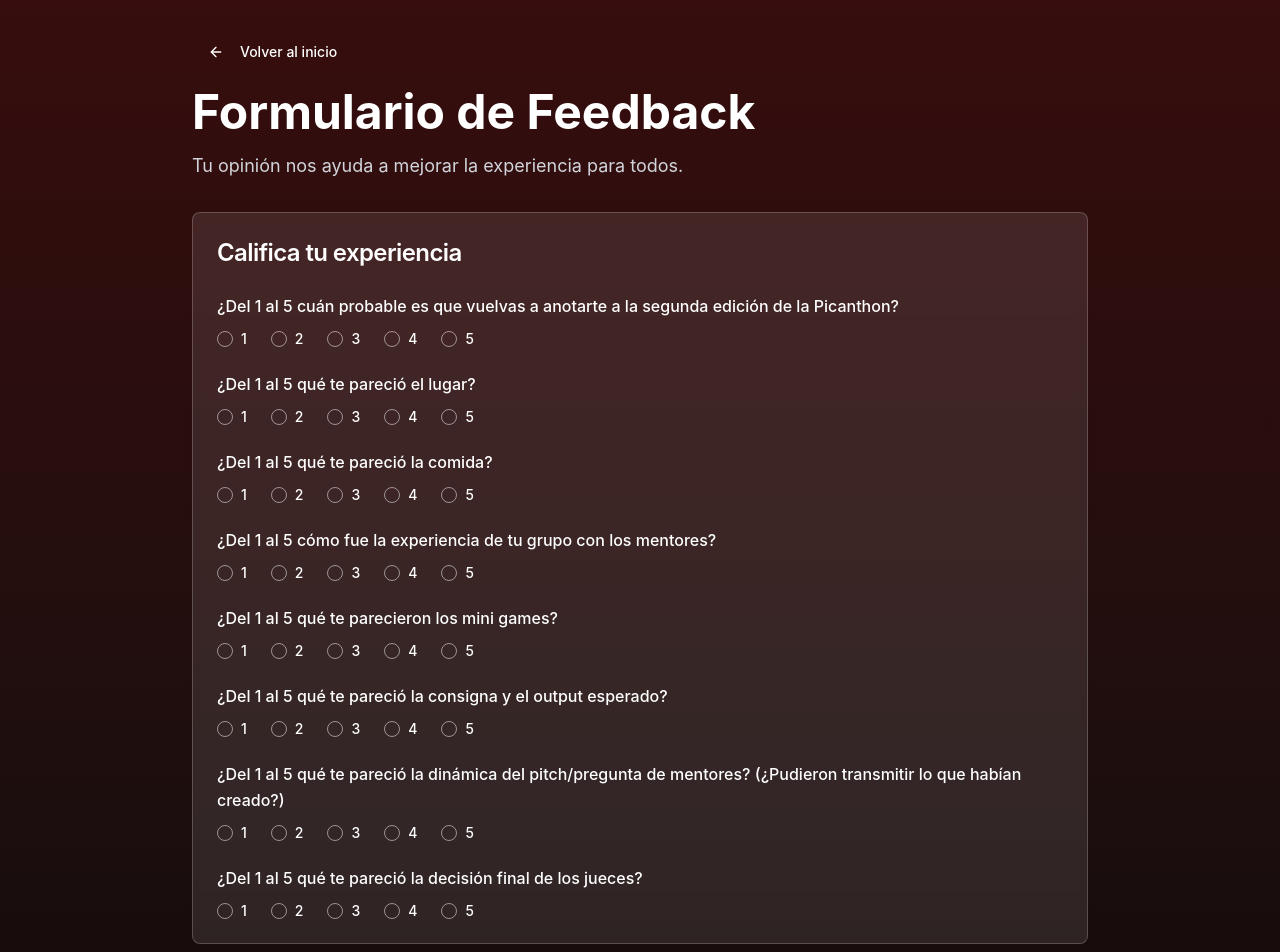
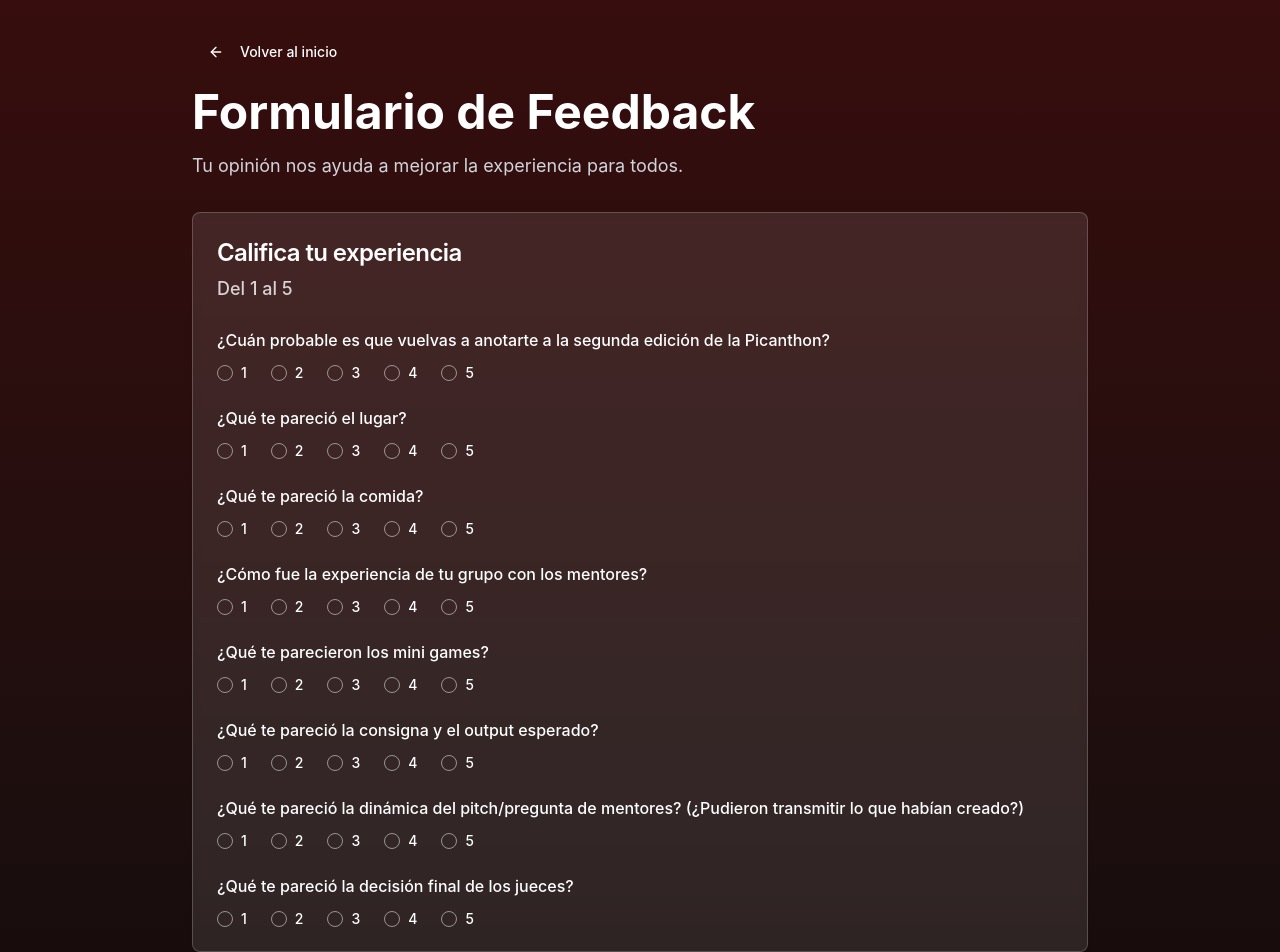
Before and after one commit to Benja301205/n-pulse-feedback, a React (Vite) app: page /formulario in a window 1280 px wide. Shown: the top 952 px of the page. Built offline with nearby package versions, Linux system fonts and the light colour scheme.

Commit message:
Refactor: Move scale questions under a subtitle
Move the scale questions in the form under a "Del 1 al 5" subtitle.

```diff
--- a/src/pages/Formulario.tsx
+++ b/src/pages/Formulario.tsx
@@ -1,3 +1,4 @@
+
 import { useState } from "react";
 import { useNavigate } from "react-router-dom";
 import { Button } from "@/components/ui/button";
@@ -30,14 +31,14 @@ const Formulario = () => {
   });
 
   const scaleQuestions = [
-    { key: "probabilidadVolver", text: "¿Del 1 al 5 cuán probable es que vuelvas a anotarte a la segunda edición de la Picanthon?" },
-    { key: "calificacionLugar", text: "¿Del 1 al 5 qué te pareció el lugar?" },
-    { key: "calificacionComida", text: "¿Del 1 al 5 qué te pareció la comida?" },
-    { key: "experienciaMentores", text: "¿Del 1 al 5 cómo fue la experiencia de tu grupo con los mentores?" },
-    { key: "calificacionMiniGames", text: "¿Del 1 al 5 qué te parecieron los mini games?" },
-    { key: "calificacionConsigna", text: "¿Del 1 al 5 qué te pareció la consigna y el output esperado?" },
-    { key: "dinamicaPitch", text: "¿Del 1 al 5 qué te pareció la dinámica del pitch/pregunta de mentores? (¿Pudieron transmitir lo que habían creado?)" },
-    { key: "decisionJueces", text: "¿Del 1 al 5 qué te pareció la decisión final de los jueces?" }
+    { key: "probabilidadVolver", text: "¿Cuán probable es que vuelvas a anotarte a la segunda edición de la Picanthon?" },
+    { key: "calificacionLugar", text: "¿Qué te pareció el lugar?" },
+    { key: "calificacionComida", text: "¿Qué te pareció la comida?" },
+    { key: "experienciaMentores", text: "¿Cómo fue la experiencia de tu grupo con los mentores?" },
+    { key: "calificacionMiniGames", text: "¿Qué te parecieron los mini games?" },
+    { key: "calificacionConsigna", text: "¿Qué te pareció la consigna y el output esperado?" },
+    { key: "dinamicaPitch", text: "¿Qué te pareció la dinámica del pitch/pregunta de mentores? (¿Pudieron transmitir lo que habían creado?)" },
+    { key: "decisionJueces", text: "¿Qué te pareció la decisión final de los jueces?" }
   ];
 
   const openQuestions = [
@@ -132,6 +133,7 @@ const Formulario = () => {
           <Card className="bg-white/10 backdrop-blur-sm border-white/20">
             <CardHeader>
               <CardTitle className="text-white text-2xl">Califica tu experiencia</CardTitle>
+              <p className="text-white/80 text-lg font-medium">Del 1 al 5</p>
             </CardHeader>
             <CardContent className="space-y-6">
               {scaleQuestions.map((question) => (
```
